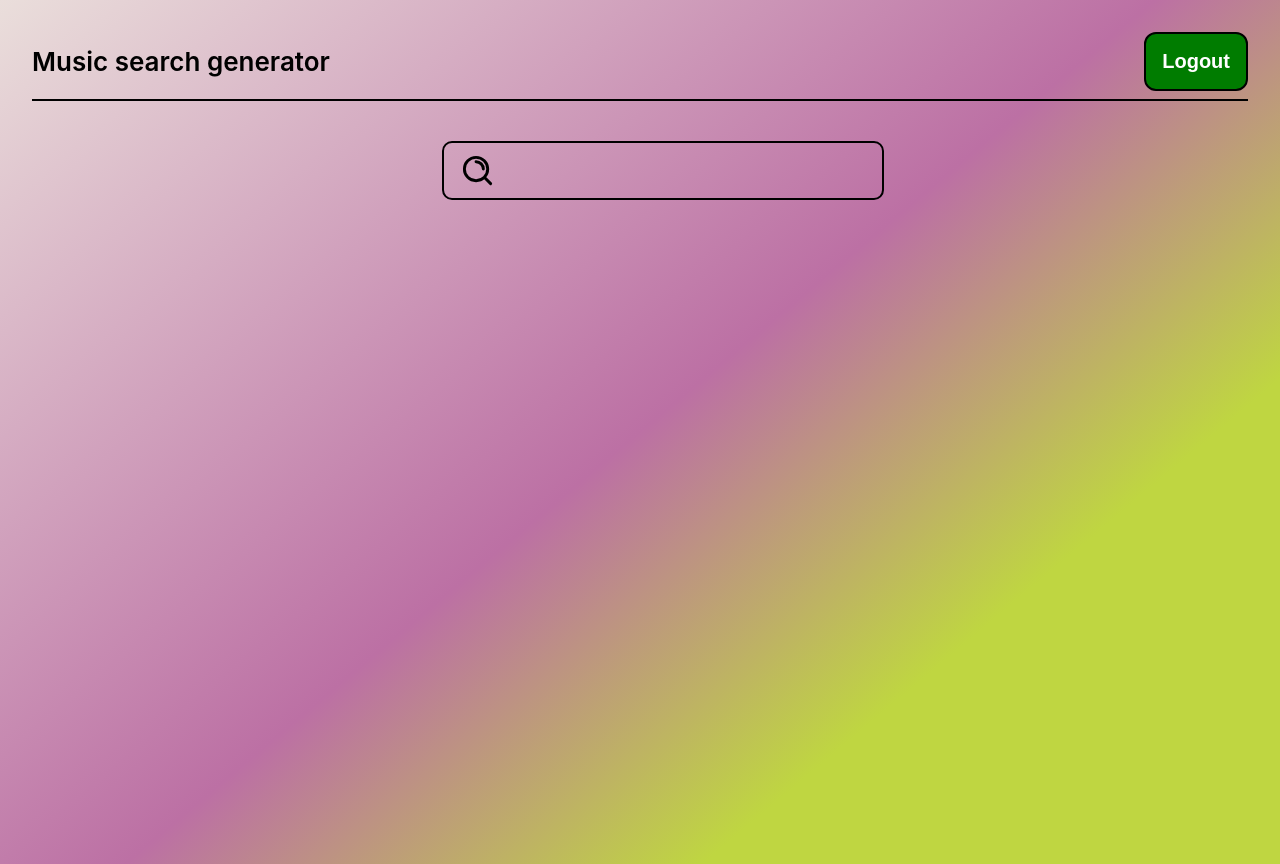
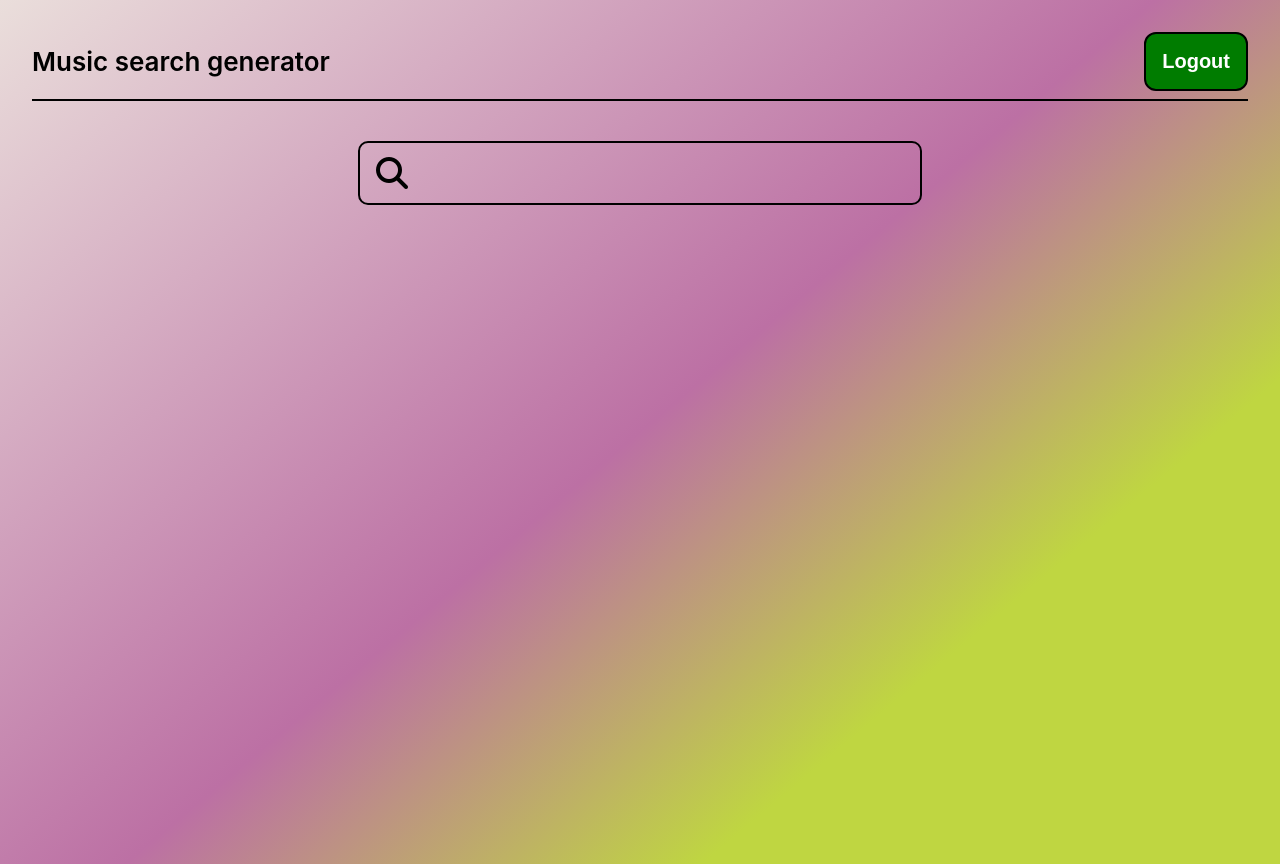
Before and after one commit to NickBansal/jessie-API, a React (Create React App) app: page / in a window 1280 px wide. Built offline with nearby package versions, Linux system fonts and the light colour scheme.

Commit message:
updated the input field

```diff
--- a/public/index.html
+++ b/public/index.html
@@ -9,6 +9,7 @@
       name="description"
       content="Web site created using create-react-app"
     />
+    <script src="https://kit.fontawesome.com/41e3e8b2d0.js" crossorigin="anonymous"></script>
     <link rel="apple-touch-icon" href="%PUBLIC_URL%/logo192.png" />
     <!--
       manifest.json provides metadata used when your web app is installed on a
--- a/src/components/buttons/buttons.css
+++ b/src/components/buttons/buttons.css
@@ -7,6 +7,7 @@
   color: white;
   font-size: 20px;
   font-weight: 600;
+  cursor: pointer;
 }
 
 .spotify-link:hover {
--- a/src/pages/App.tsx
+++ b/src/pages/App.tsx
@@ -30,9 +30,10 @@ function App() {
     });
 
     setArtists(data?.artists?.items);
+    formElements['spotify-search-input'].value = '';
   };
 
-  console.log(artists, ' <<<<<<');
+  console.log(artists, ' <<<<<<<');
 
   return (
     <div className="App">
@@ -41,6 +42,7 @@ function App() {
       <section className="App-section">
         {Boolean(token) && (
           <form onSubmit={searchArtists}>
+            <i className="fa-sharp fa-solid fa-magnifying-glass fa-2xl" />
             <input type="text" id="spotify-search-input" />
           </form>
         )}
--- a/src/pages/app.css
+++ b/src/pages/app.css
@@ -3,20 +3,30 @@
   justify-content: center;
 }
 
+form {
+  display: flex;
+  justify-content: center;
+  align-items: center;
+  border-radius: 10px;
+  border: 2px solid;
+  width: 90%;
+  max-width: 560px
+}
+
+form i {
+  padding: 0 16px;
+}
+
 #spotify-search-input {
-  width: 90%;
-  height: 23px;
-  padding: 16px 16px 16px 66px;
+  padding: 16px;
+  padding-left: 0;
   font-size: 24px;
   outline: none;
-  border-radius: 10px;
-  border: 2px solid;
-  background: url("../../public/search.svg");
-  background-position: 16px 10px;
-  background-repeat: no-repeat;
-  background-size: 35px;
+  background: none;
+  border: none;
+  width: 90%;
 }
 
-#spotify-search-input:focus {
+form:focus {
     box-shadow: 1px 1px 10px rgb(94 170 196);
 }
```
